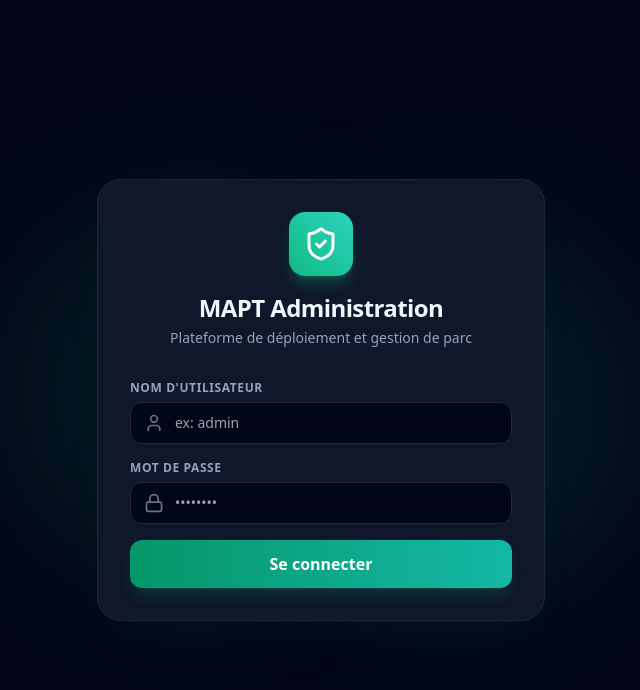
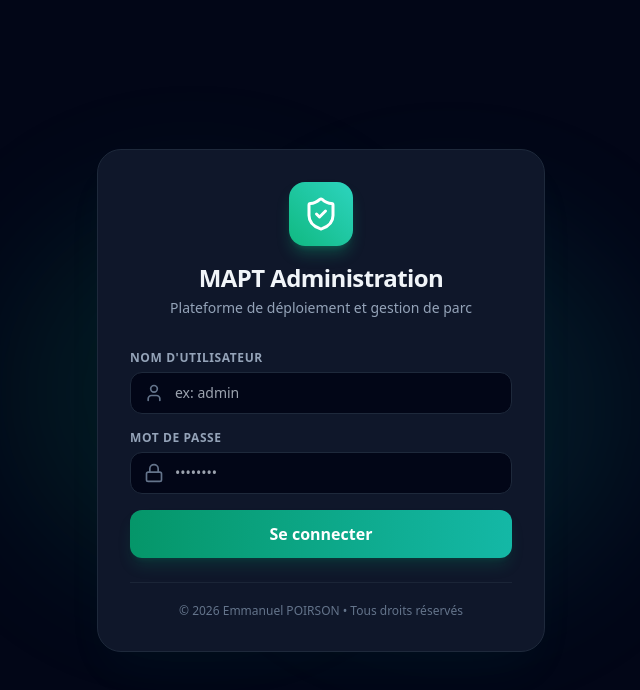
Before and after one commit to m0sh3rOne/MAPT, a React (Vite) app in the folder frontend/: page /login in a window 1280 px wide. Shown: the top 690 px of the page, without its empty margins (319-959 px from the left). Built offline with nearby package versions, Linux system fonts and the light colour scheme.

Commit message:
feat: add copyright Emmanuel POIRSON to login page and add LICENSE.md

```diff
--- a/frontend/src/pages/Login/Login.tsx
+++ b/frontend/src/pages/Login/Login.tsx
@@ -99,6 +99,12 @@ export const Login: React.FC = () => {
             {loading ? <Loader2 className="w-5 h-5 animate-spin" /> : <span>Se connecter</span>}
           </button>
         </form>
+
+        <div className="mt-6 pt-5 border-t border-slate-800/80 text-center">
+          <p className="text-xs text-slate-500 font-medium">
+            &copy; {new Date().getFullYear()} Emmanuel POIRSON &bull; Tous droits r&eacute;serv&eacute;s
+          </p>
+        </div>
       </div>
     </div>
   );
```
Also changed, not shown: 1 other file (tests, documents, lock files or other folders).
